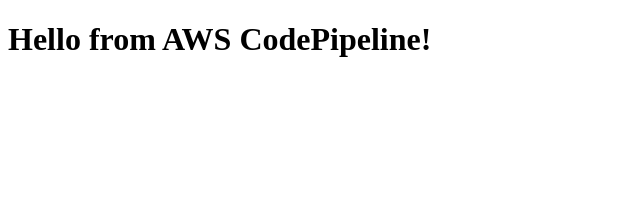
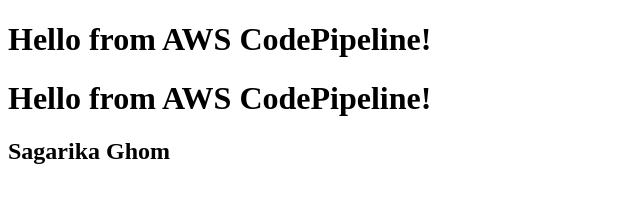
Before and after one commit to sagarikaghom14/cicd, a plain HTML site: page index.html in a window 1280 px wide. Shown: the whole page, without its empty margins (0-640 px from the left). Drawn offline with Linux system fonts and the light colour scheme.

Commit message:
Update index.html

```diff
--- a/index.html
+++ b/index.html
@@ -6,5 +6,7 @@
 </head>
 <body>
   <h1>Hello from AWS CodePipeline!</h1>
+  <h1>Hello from AWS CodePipeline!</h1>
+  <h2>Sagarika Ghom</h2>
 </body>
 </html>
```
